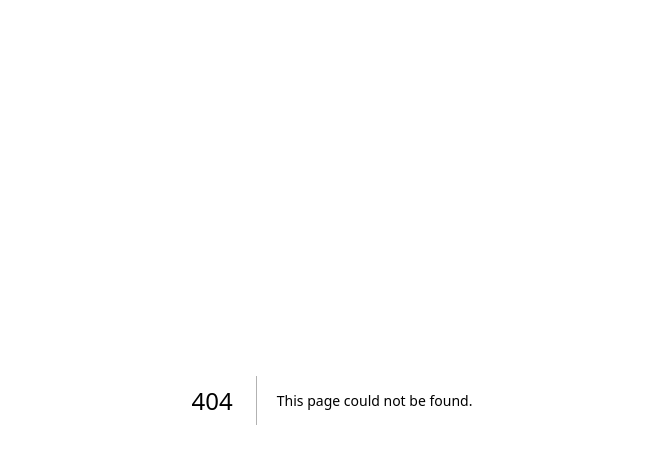
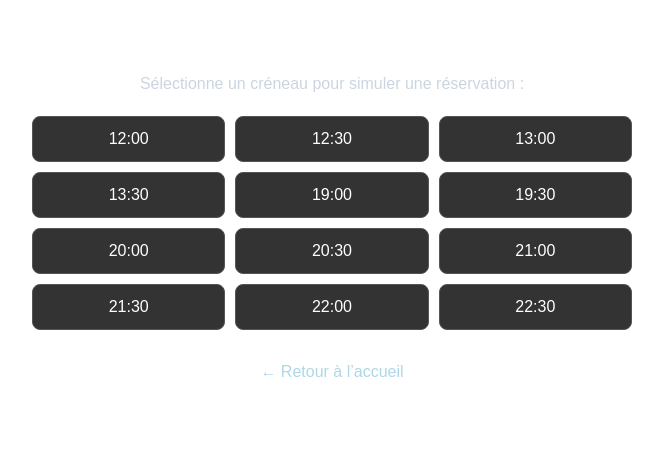
Before and after one commit to Albiatour/next-app, a Next.js app: page /demo in a window 1280 px wide. Before the commit this address had no page. Shown: the top 464 px of the page, without its empty margins (308-971 px from the left). Built offline with nearby package versions, Linux system fonts and the light colour scheme.

Commit message:
fix(/demo): client component + slots

```diff
--- /dev/null
+++ b/app/demo/page.js
@@ -0,0 +1,53 @@
+"use client";
+
+export default function Demo() {
+  const slots = [
+    "12:00", "12:30", "13:00", "13:30",
+    "19:00", "19:30", "20:00", "20:30",
+    "21:00", "21:30", "22:00", "22:30",
+  ];
+
+  function book(time) {
+    alert(`(Prototype) Créneau réservé : ${time}`);
+  }
+
+  return (
+    <main style={{ padding: "40px", textAlign: "center", color: "white" }}>
+      <h1 style={{ marginBottom: 8 }}>Démo — Réservations IA</h1>
+      <p style={{ color: "#cbd5e1" }}>Sélectionne un créneau pour simuler une réservation :</p>
+
+      <div
+        style={{
+          display: "grid",
+          gridTemplateColumns: "repeat(3, 1fr)",
+          gap: "10px",
+          marginTop: "20px",
+          maxWidth: 600,
+          marginLeft: "auto",
+          marginRight: "auto",
+        }}
+      >
+        {slots.map((s) => (
+          <button
+            key={s}
+            onClick={() => book(s)}
+            style={{
+              padding: "10px",
+              borderRadius: "8px",
+              background: "#333",
+              color: "white",
+              border: "1px solid #555",
+              cursor: "pointer",
+            }}
+          >
+            {s}
+          </button>
+        ))}
+      </div>
+
+      <div style={{ marginTop: "30px" }}>
+        <a href="/" style={{ color: "lightblue" }}>← Retour à l’accueil</a>
+      </div>
+    </main>
+  );
+}
```
